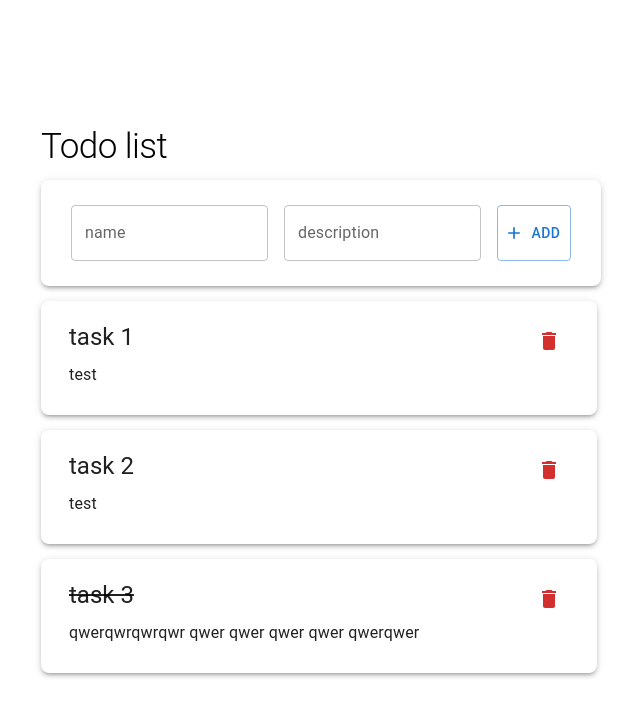
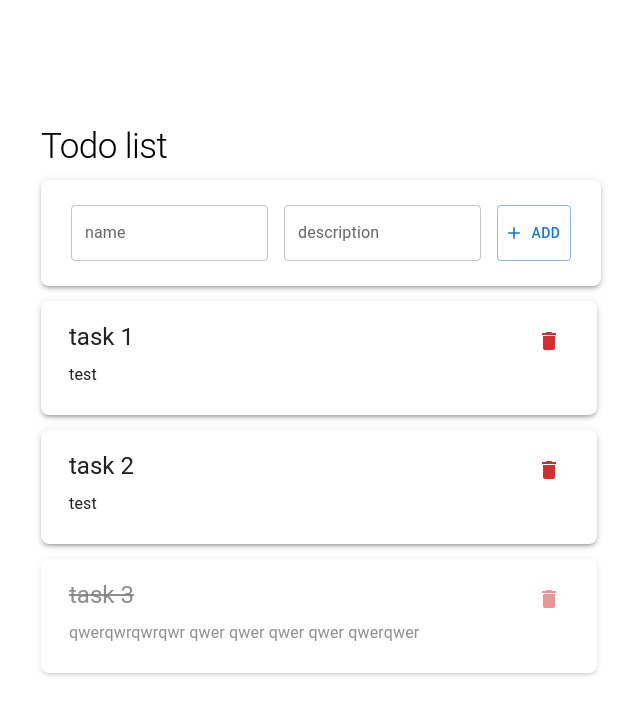
Before and after one commit to sherunoizu/BasicToDoMUI, a React (Create React App) app: page / in a window 1280 px wide. Shown: the top 716 px of the page, without its empty margins (349-989 px from the left). Built offline with nearby package versions, Linux system fonts and the light colour scheme.

Commit message:
add delete,add,check todo-logic

```diff
--- a/src/App.tsx
+++ b/src/App.tsx
@@ -6,14 +6,66 @@ import { Header, Panel, TodoList } from './components';
 
 import './App.css';
 
-const App = () => (
+export type Todo = {
+  id: number;
+  name: string;
+  description: string;
+  checked: boolean;
+};
+
+const App = () => {
+  const [todoList, setTodoList] = React.useState([
+    {
+      id: 1,
+      name: 'task 1',
+      description: 'test',
+      checked: false
+    },
+    {
+      id: 2,
+      name: 'task 2',
+      description: 'test',
+      checked: false
+    },
+    {
+      id: 3,
+      name: 'task 3',
+      description: 'qwerqwrqwrqwr qwer qwer qwer qwer qwerqwer',
+      checked: true
+    }
+  ]);
+
+  const onDeleteTodo = (id: Todo['id']) => {
+    setTodoList(todoList.filter((todo) => todo.id !== id));
+  };
+
+  const onAddTodo = ({ name, description }: Omit<Todo, 'id' | 'checked'>) => {
+    setTodoList([
+      ...todoList,
+      { id: todoList[todoList.length - 1].id + 1, description, name, checked: false }
+    ]);
+  };
+
+  const onCheckTodo = (id: Todo['id']) => {
+    setTodoList(
+      todoList.map((todo) => {
+        if (todo.id === id) {
+          return { ...todo, checked: !todo.checked };
+        }
+        return todo;
+      })
+    );
+  };
+
+  return (
     <div className='App'>
       <Box display='flex' flexDirection='column' width='500px'>
         <Header />
-      <Panel />
-      <TodoList />
+        <Panel onAddTodo={onAddTodo} />
+        <TodoList todoList={todoList} onDeleteTodo={onDeleteTodo} onCheckTodo={onCheckTodo} />
       </Box>
     </div>
   );
+};
 
 export default App;
--- a/src/components/Panel/Panel.component.tsx
+++ b/src/components/Panel/Panel.component.tsx
@@ -2,12 +2,19 @@ import React from 'react';
 import { Add as AddIcon } from '@mui/icons-material';
 import { TextField, Paper, Button } from '@mui/material';
 
+import type { Todo } from '../../App';
+
 const DEFAULT_TODO = { name: '', description: '' };
 
-export const Panel = () => {
+interface PanelProps {
+  onAddTodo: ({ name, description }: Omit<Todo, 'id' | 'checked'>) => void;
+}
+
+export const Panel: React.FC<PanelProps> = ({ onAddTodo }) => {
   const [todo, setTodo] = React.useState({ name: '', description: '' });
 
   const onButtonClickHandler = () => {
+    onAddTodo(todo);
     setTodo(DEFAULT_TODO);
   };
 
--- a/src/components/TodoList/TodoItem/TodoItem.component.tsx
+++ b/src/components/TodoList/TodoItem/TodoItem.component.tsx
@@ -3,18 +3,15 @@ import { IconButton, Typography, Box, Paper } from '@mui/material';
 
 import { Delete as DeleteIcon } from '@mui/icons-material';
 
-type Todo = {
-  id: number;
-  name: string;
-  description: string;
-  checked: boolean;
-};
+import type { Todo } from '../../../App';
 
 interface TodoItemProps {
   todo: Todo;
+  onDeleteTodo: (id: Todo['id']) => void;
+  onCheckTodo: (id: Todo['id']) => void;
 }
 
-export const TodoItem: React.FC<TodoItemProps> = ({ todo }) => (
+export const TodoItem: React.FC<TodoItemProps> = ({ todo, onDeleteTodo, onCheckTodo }) => (
   <Paper
     elevation={3}
     sx={{
@@ -25,7 +22,8 @@ export const TodoItem: React.FC<TodoItemProps> = ({ todo }) => (
       display: 'flex',
       justifyContent: 'space-between',
       alignContent: 'center',
-      gap: 2
+      gap: 2,
+      opacity: todo.checked ? 0.5 : 1
     }}
   >
     <Box textAlign='left'>
@@ -34,6 +32,7 @@ export const TodoItem: React.FC<TodoItemProps> = ({ todo }) => (
         component='h5'
         gutterBottom
         sx={{ cursor: 'pointer', textDecorationLine: todo.checked ? 'line-through' : 'none' }}
+        onClick={() => onCheckTodo(todo.id)}
       >
         {todo.name}
       </Typography>
@@ -42,7 +41,7 @@ export const TodoItem: React.FC<TodoItemProps> = ({ todo }) => (
       </Typography>
     </Box>
     <Box>
-      <IconButton color='error' aria-label='delete'>
+      <IconButton onClick={() => onDeleteTodo(todo.id)} color='error' aria-label='delete'>
         <DeleteIcon />
       </IconButton>
     </Box>
--- a/src/components/TodoList/TodoList.component.tsx
+++ b/src/components/TodoList/TodoList.component.tsx
@@ -1,33 +1,19 @@
 import React from 'react';
 import { Box } from '@mui/material';
 
+import type { Todo } from '../../App';
 import { TodoItem } from './TodoItem/TodoItem.component';
 
-const todoList = [
-  {
-    id: 1,
-    name: 'task 1',
-    description: 'test',
-    checked: false
-  },
-  {
-    id: 2,
-    name: 'task 2',
-    description: 'test',
-    checked: false
-  },
-  {
-    id: 3,
-    name: 'task 3',
-    description: 'qwerqwrqwrqwr qwer qwer qwer qwer qwerqwer',
-    checked: true
-  }
-];
+interface TodoListProps {
+  todoList: Todo[];
+  onDeleteTodo: (id: Todo['id']) => void;
+  onCheckTodo: (id: Todo['id']) => void;
+}
 
-export const TodoList = () => (
+export const TodoList: React.FC<TodoListProps> = ({ todoList, onDeleteTodo, onCheckTodo }) => (
   <Box>
     {todoList.map((todo) => (
-      <TodoItem todo={todo} />
+      <TodoItem todo={todo} onDeleteTodo={onDeleteTodo} onCheckTodo={onCheckTodo} />
     ))}
   </Box>
 );
```
Lines whose indentation alone changed are shown as unchanged.
